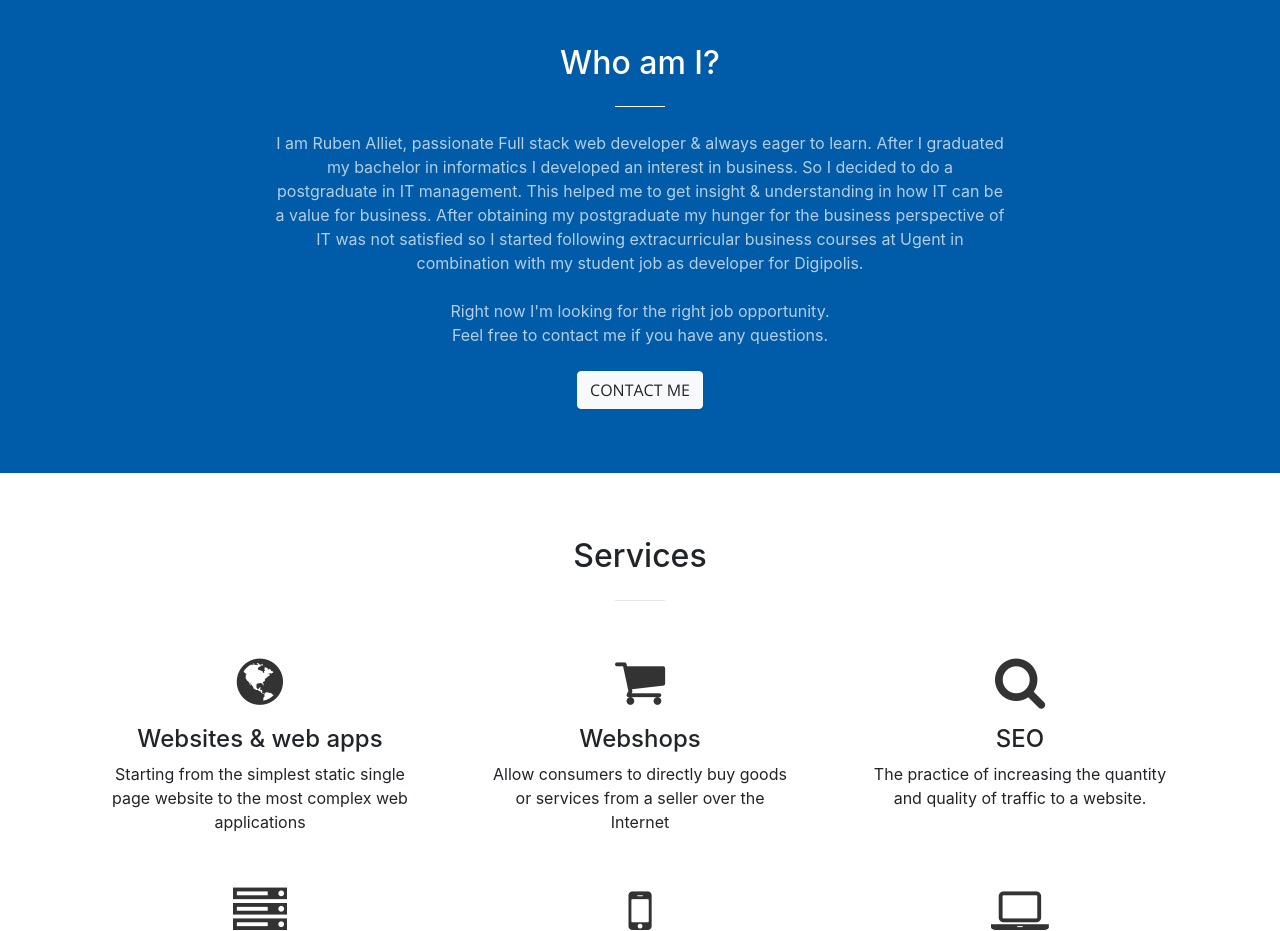
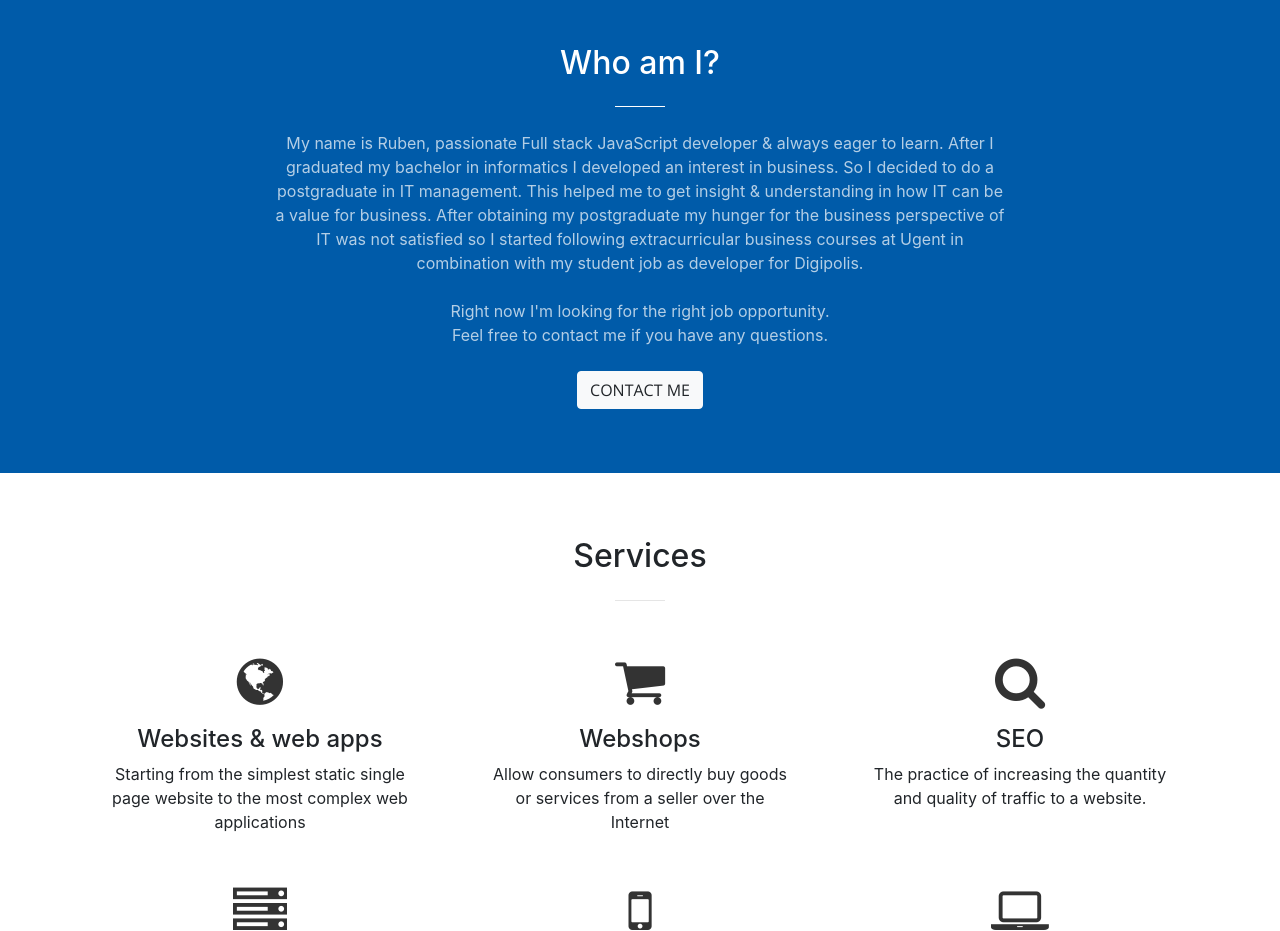
Before and after one commit to ralliet/rubenalliet.github.io, a website with bundled scripts: page index.html in a window 1280 px wide. Shown: the part 820-1751 px from the top of the page. Built offline with nearby package versions, Linux system fonts and the light colour scheme; files whose address does not match are found by name.

Commit message:
who am i update

```diff
--- a/index.html
+++ b/index.html
@@ -87,12 +87,11 @@
           <h2 class="section-heading text-white">Who am I?</h2>
           <hr class="light my-4">
           <p class="text-faded mb-4">
-            I am Ruben Alliet, passionate Full stack web developer &amp; always eager to learn.
+            My name is Ruben, passionate Full stack JavaScript developer &amp; always eager to learn.
             After I graduated my bachelor in informatics I developed an interest in business.
             So I decided to do a postgraduate in IT management.
             This helped me to get insight &amp; understanding in how IT can be a value for business.
             After obtaining my postgraduate my hunger for the business perspective of IT was not satisfied so I started following extracurricular business courses at Ugent in combination with my student job as developer for Digipolis.
-
           </p >
           <p class="text-faded mb-4">Right now I'm looking for the right job opportunity.<br/> Feel free to contact me if you have any questions.</p>
           <a class="btn btn-light btn-xl js-scroll-trigger" href="#contact">Contact me</a>
```
